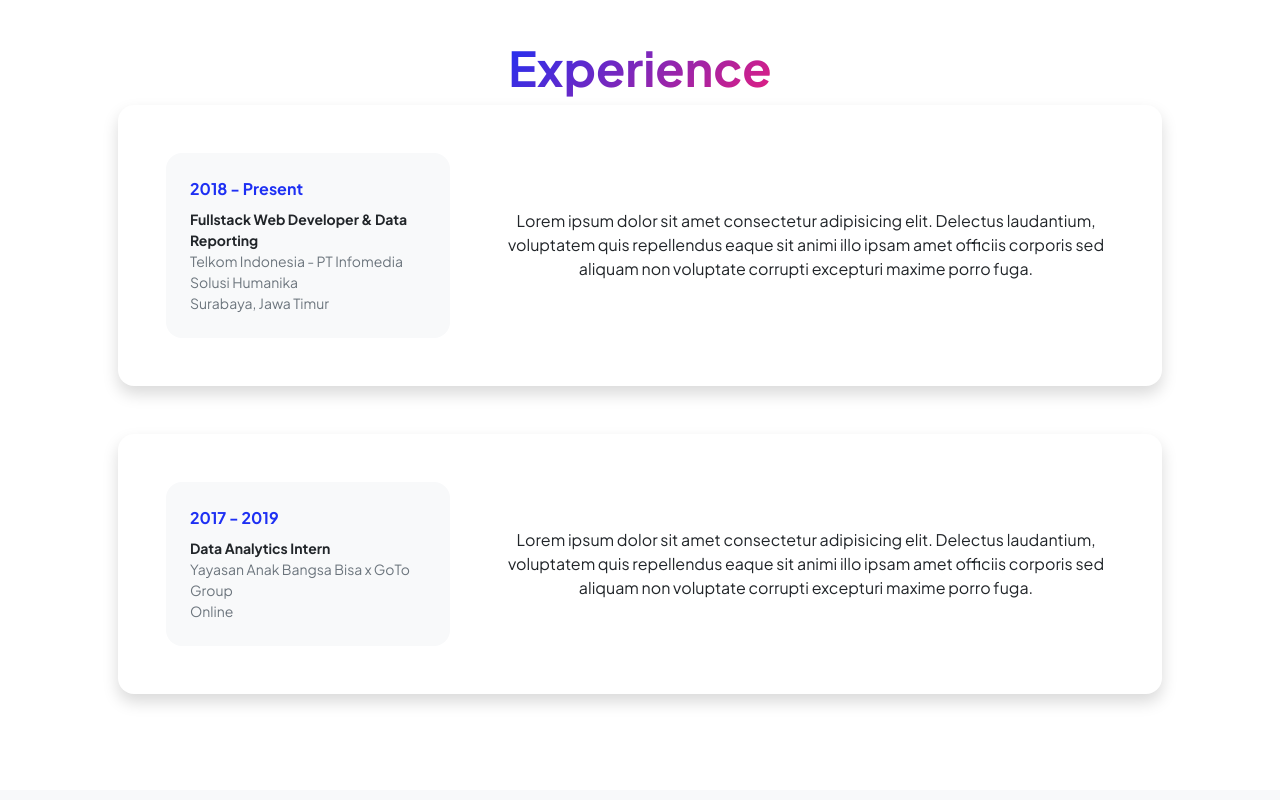
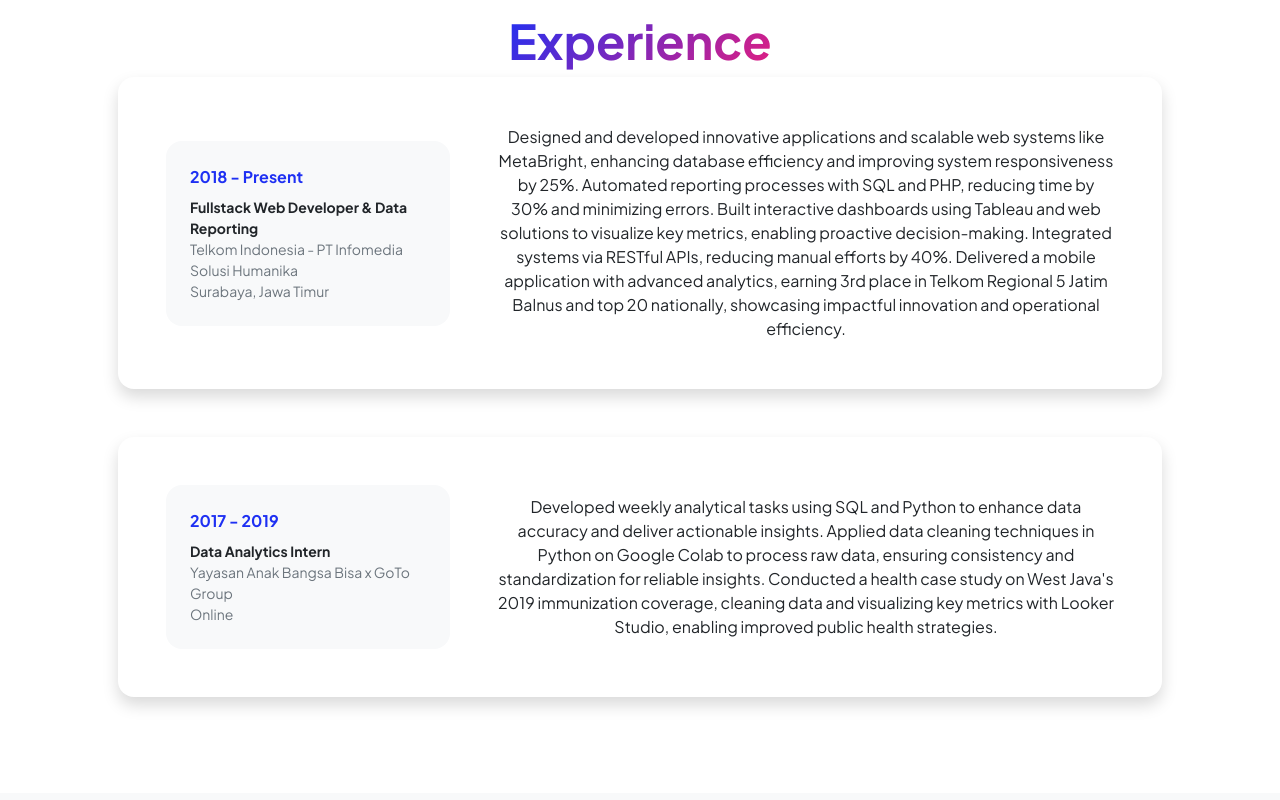
Before and after one commit to ifanrifaihardiyanto/personal, a plain HTML site: page index.html in a window 1280 px wide. Shown: the part 1580-2380 px from the top of the page. Drawn offline with nearby package versions, Linux system fonts and the light colour scheme.

Commit message:
Create description of description

```diff
--- a/index.html
+++ b/index.html
@@ -6,7 +6,7 @@
     <meta name="viewport" content="width=device-width, initial-scale=1, shrink-to-fit=no" />
     <meta name="description" content="" />
     <meta name="author" content="" />
-    <title>Personal - Start Bootstrap Theme</title>
+    <title>Ifan Rifai Hardiyanto</title>
     <!-- Favicon-->
     <link rel="icon" type="image/x-icon" href="assets/favicon.ico" />
     <!-- Custom Google font-->
@@ -52,13 +52,17 @@
                             <div class="badge bg-gradient-primary-to-secondary text-white mb-4">
                                 <div class="text-uppercase">Software Engineer &middot; Data Enthusiast</div>
                             </div>
-                            <!-- <div class="fs-3 fw-light text-muted">Fullstack Web Developer & Data Reporting</div> -->
-                            <h1 class="display-3 fw-bolder mb-5"><span class="text-gradient d-inline">Fullstack Web
-                                    Developer & Data Reporting</span></h1>
+                            <div class="fs-3 fw-light text-muted">Hello, I'm</div>
+                            <div class="fs-3 fw-light text-muted"><strong>Ifan Rifai
+                                    Hardiyanto</strong></div>
+                            <div class="fs-3 fw-light mb-5"><strong class="text-gradient d-inline">Fullstack Web
+                                    Developer & Data Reporting</strong></div>
+                            <!-- <h1 class="display-3 fw-bolder mb-5"><span class="text-gradient d-inline">Fullstack Web
+                                    Developer & Data Reporting</span></h1> -->
                             <div
                                 class="d-grid gap-3 d-sm-flex justify-content-sm-center justify-content-xxl-start mb-3">
                                 <a class="btn btn-primary btn-lg px-5 py-3 me-sm-3 fs-6 fw-bolder"
-                                    href="assets/files/Resume - Ifan Rifai Hardiyanto.pdf">Resume</a>
+                                    href="assets/files/Resume - Ifan Rifai Hardiyanto.pdf" target="_blank">Resume</a>
                                 <a class="btn btn-outline-dark btn-lg px-5 py-3 fs-6 fw-bolder"
                                     href="projects.html">Projects</a>
                             </div>
@@ -372,6 +376,18 @@
                             <p class="text-muted">Lorem ipsum dolor sit amet, consectetur adipisicing elit. Fugit
                                 dolorum itaque qui unde quisquam consequatur autem. Eveniet quasi nobis aliquid cumque
                                 officiis sed rem iure ipsa! Praesentium ratione atque dolorem?</p>
+                            <!-- <div class="d-flex justify-content-between">
+                                <div class="row">
+                                    <div class="card shadow border-0 rounded-4 mb-5">
+                                        <div class="card-body p-5">
+                                        </div>
+                                    </div>
+                                    <div class="card shadow border-0 rounded-4 mb-5">
+                                        <div class="card-body p-5">
+                                        </div>
+                                    </div>
+                                </div>
+                            </div> -->
                             <div class="d-flex justify-content-center fs-2 gap-4">
                                 <a class="text-gradient" href="https://www.linkedin.com/in/ifanrifaih/"><i
                                         class="bi bi-linkedin"></i></a>
@@ -406,12 +422,16 @@
                                                 </div>
                                             </div>
                                             <div class="col-lg-8">
-                                                <div>Lorem ipsum dolor sit amet consectetur adipisicing elit. Delectus
-                                                    laudantium, voluptatem quis repellendus eaque sit animi illo ipsam
-                                                    amet
-                                                    officiis corporis sed aliquam non voluptate corrupti excepturi
-                                                    maxime porro
-                                                    fuga.</div>
+                                                <div>Designed and developed innovative applications and scalable web
+                                                    systems like MetaBright, enhancing database efficiency and improving
+                                                    system responsiveness by 25%. Automated reporting processes with SQL
+                                                    and PHP, reducing time by 30% and minimizing errors. Built
+                                                    interactive dashboards using Tableau and web solutions to visualize
+                                                    key metrics, enabling proactive decision-making. Integrated systems
+                                                    via RESTful APIs, reducing manual efforts by 40%. Delivered a mobile
+                                                    application with advanced analytics, earning 3rd place in Telkom
+                                                    Regional 5 Jatim Balnus and top 20 nationally, showcasing impactful
+                                                    innovation and operational efficiency.</div>
                                             </div>
                                         </div>
                                     </div>
@@ -430,12 +450,13 @@
                                                 </div>
                                             </div>
                                             <div class="col-lg-8">
-                                                <div>Lorem ipsum dolor sit amet consectetur adipisicing elit. Delectus
-                                                    laudantium, voluptatem quis repellendus eaque sit animi illo ipsam
-                                                    amet
-                                                    officiis corporis sed aliquam non voluptate corrupti excepturi
-                                                    maxime porro
-                                                    fuga.</div>
+                                                <div>Developed weekly analytical tasks using SQL and Python to enhance
+                                                    data accuracy and deliver actionable insights. Applied data cleaning
+                                                    techniques in Python on Google Colab to process raw data, ensuring
+                                                    consistency and standardization for reliable insights. Conducted a
+                                                    health case study on West Java's 2019 immunization coverage,
+                                                    cleaning data and visualizing key metrics with Looker Studio,
+                                                    enabling improved public health strategies.</div>
                                             </div>
                                         </div>
                                     </div>
@@ -462,7 +483,7 @@
                                                 <div class="bg-light p-4 rounded-4">
                                                     <div class="text-secondary fw-bolder mb-2">Aug 2019 - Jan 2023</div>
                                                     <div class="mb-2">
-                                                        <div class="small fw-bolder">Universitas 17 Agustus 1945
+                                                        <div class="small fw-bolder">17 Agustus 1945 University,
                                                             Surabaya</div>
                                                     </div>
                                                     <div class="fst-italic">
@@ -581,17 +602,10 @@
     <!-- Footer-->
     <footer class="bg-white py-4 mt-auto">
         <div class="container px-5">
-            <div class="row align-items-center justify-content-between flex-column flex-sm-row">
+            <div class="row align-items-center justify-content-center flex-column flex-sm-row">
                 <div class="col-auto">
-                    <div class="small m-0">Copyright &copy; Personal Website 2024</div>
+                    <div class="small m-0">Copyright &copy; 2024 Ifan Rifai Hardiyanto. All right reserve.</div>
                 </div>
-                <!-- <div class="col-auto">
-                    <a class="small" href="#!">Privacy</a>
-                    <span class="mx-1">&middot;</span>
-                    <a class="small" href="#!">Terms</a>
-                    <span class="mx-1">&middot;</span>
-                    <a class="small" href="#!">Contact</a>
-                </div> -->
             </div>
         </div>
     </footer>
```
